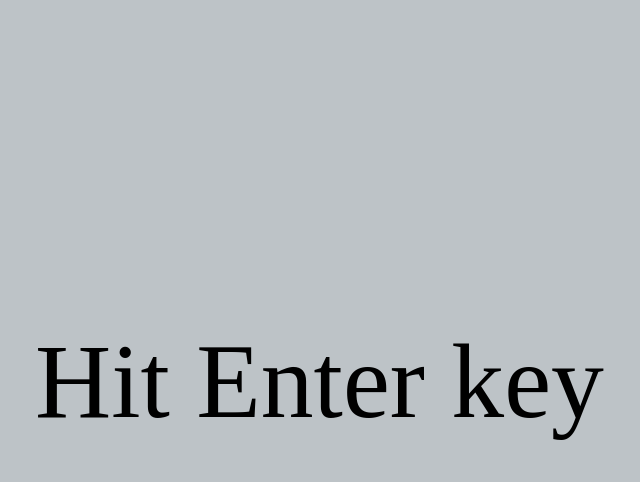
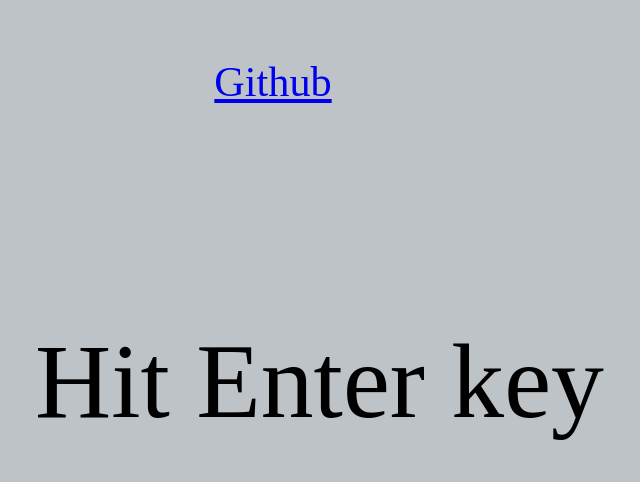
Before and after one commit to ait8/html_Roulette, a plain HTML site: page index.html in a window 1280 px wide. Shown: the top 482 px of the page, without its empty margins (367-1007 px from the left). Drawn offline with nearby package versions, Linux system fonts and the light colour scheme.

Commit message:
fix for gh-pages

```diff
--- a/index.html
+++ b/index.html
@@ -9,8 +9,10 @@
   </head>
   <body>
     <div id="roulette-box">
+      <a href="https://github.com/BLThunder1991/html_Roulette">Github</a>
       <span id="member-name">Hit Enter key</span>
     </div>
+
     <audio id="sound" preload="auto">
       <source src="./resource/pi.wav" type="audio/wav">
     </audio>
--- a/style/style.css
+++ b/style/style.css
@@ -30,3 +30,7 @@ span#member-name {
     height: 1.5em;
     vertical-align: middle;
 }
+
+div#roulette-box a {
+    font-size: 0.4em;
+}
```
